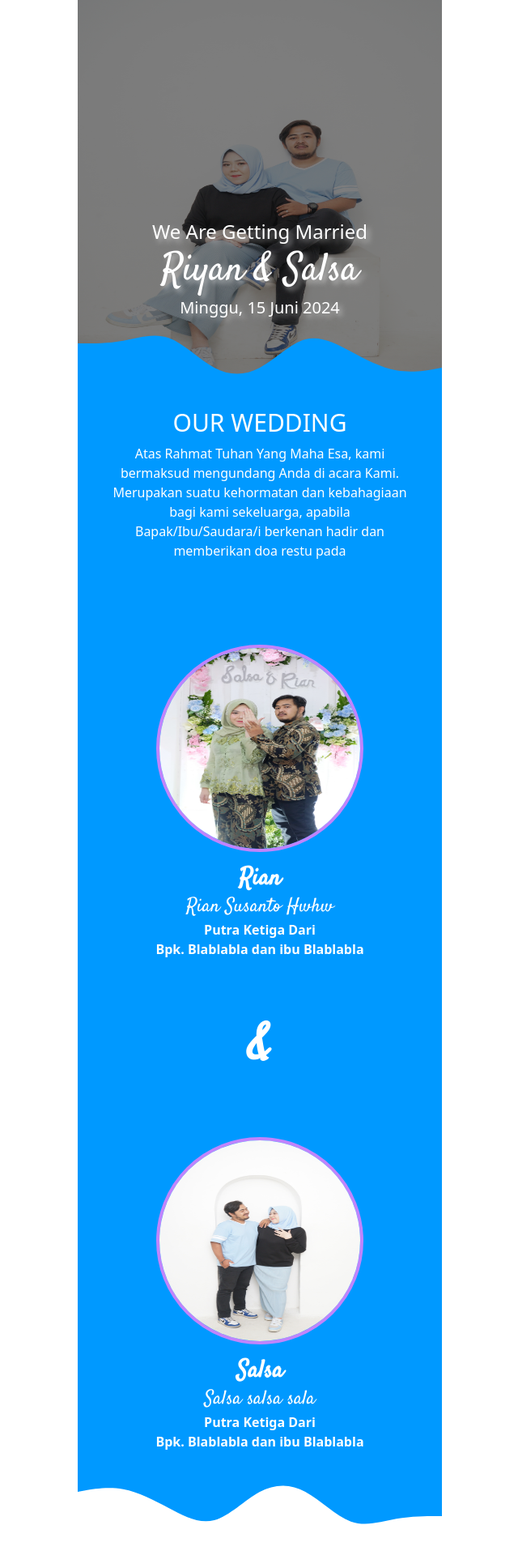
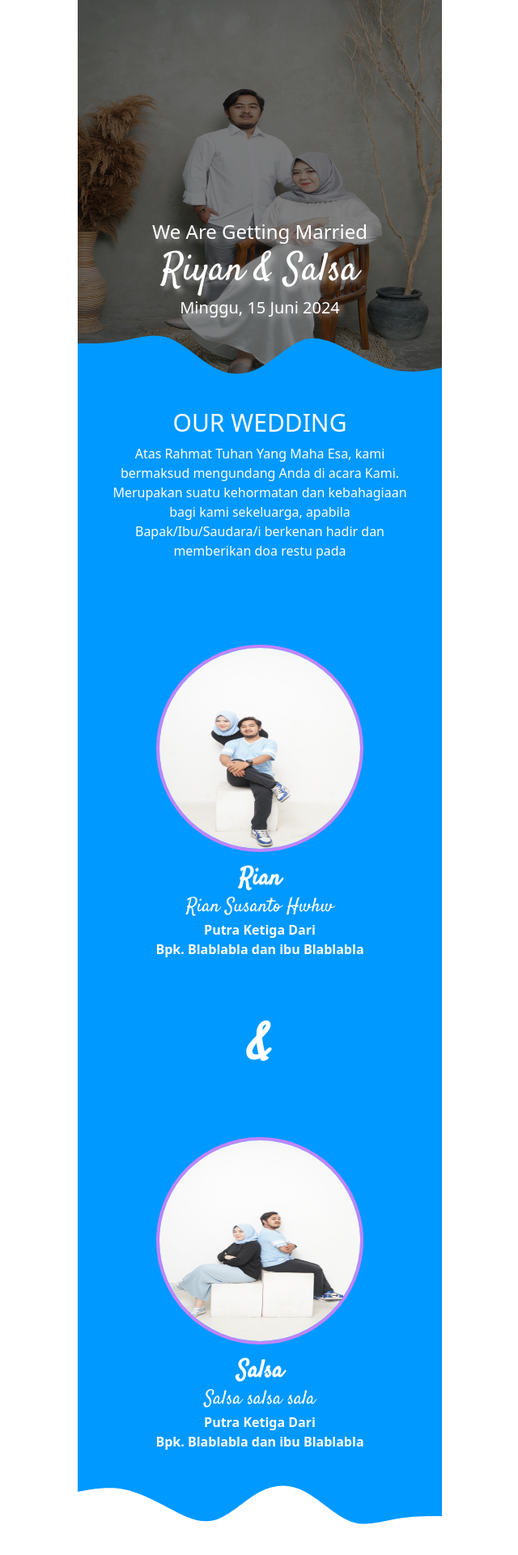
Before and after one commit to fahmiAzizz/nawanglana, a React (Vite) app: page / in a window 1280 px wide. Shown: the top 1920 px of the page at 81% size, without its empty margins (319-959 px from the left). Built offline with nearby package versions, Linux system fonts and the light colour scheme; a web font is replaced by a local one.

Commit message:
memperbaiki gambar v2

```diff
--- a/src/components/Bridge.jsx
+++ b/src/components/Bridge.jsx
@@ -1,4 +1,6 @@
 import React from 'react'
+import bridge1 from "../assets/10.jpg"
+import bridge2 from "../assets/11.jpg"
 
 const Bridge = () => {
     return (
@@ -10,7 +12,7 @@ const Bridge = () => {
                 <p className='text-3xl'>OUR WEDDING</p>
                 <p className=' px-10 py-2'>Atas Rahmat Tuhan Yang Maha Esa, kami bermaksud mengundang Anda di acara Kami. Merupakan suatu kehormatan dan kebahagiaan bagi kami sekeluarga, apabila Bapak/Ibu/Saudara/i berkenan hadir dan memberikan doa restu pada</p>
                 <div>
-                    <img className='mt-24 border-4 border-purple-400  h-64 rounded-full w-64 mx-auto' src="./src/assets/1.jpg" alt="" />
+                    <img className='mt-24 border-4 border-purple-400  h-64 rounded-full w-64 mx-auto' src={bridge1} alt="" />
                     <p className=' mt-4 font-customFont font-bold text-3xl'>Rian</p>
                     <p className=' font-customFont text-2xl'>Rian Susanto Hwhw</p>
                     <p className=' font-semibold'>Putra Ketiga Dari</p>
@@ -20,7 +22,7 @@ const Bridge = () => {
                     <p className='font-customFont text-6xl font-bold'>&</p>
                 </div>
                 <div>
-                    <img className='h-64 border-4 border-purple-400  rounded-full w-64 mx-auto' src="./src/assets/7.jpg" alt="" />
+                    <img className='h-64 border-4 border-purple-400  rounded-full w-64 mx-auto' src={bridge2} alt="" />
                     <p className=' mt-4 font-customFont font-bold text-3xl'>Salsa</p>
                     <p className=' font-customFont text-2xl'>Salsa salsa sala</p>
                     <p className=' font-semibold'>Putra Ketiga Dari</p>
--- a/src/components/Gallery.jsx
+++ b/src/components/Gallery.jsx
@@ -1,5 +1,8 @@
 import React from 'react'
 import gambar1 from "../assets/6.jpg"
+import gambar2 from "../assets/7.jpg"
+import gambar3 from "../assets/8.jpg"
+import gambar4 from "../assets/9.jpg"
 
 const Gallery = () => {
     return (
@@ -11,13 +14,13 @@ const Gallery = () => {
                         <img src={gambar1} alt="" />
                     </div>
                     <div>
-                        <img src="./src/assets/7.jpg" alt="" />
+                        <img src={gambar2} alt="" />
                     </div>
                     <div>
-                        <img src="./src/assets/8.jpg" alt="" />
+                        <img src={gambar3} alt="" />
                     </div>
                     <div>
-                        <img src="./src/assets/9.jpg" alt="" />
+                        <img src={gambar4} alt="" />
                     </div>
                 </div>
             </div>
--- a/src/components/Header.jsx
+++ b/src/components/Header.jsx
@@ -2,6 +2,10 @@ import React from 'react'
 import "react-responsive-carousel/lib/styles/carousel.min.css";
 import { Carousel } from 'react-responsive-carousel'
 // import Countdown from 'react-countdown-simple';
+import gambar1 from "../assets/12.jpg"
+import gambar2 from "../assets/13.jpg"
+import gambar3 from "../assets/14.jpg"
+import gambar4 from "../assets/15.jpg"
 
 const Header = () => {
     return (
@@ -25,13 +29,16 @@ const Header = () => {
                 labels={false}
             >
                 <div >
-                    <img className='h-[500px]' src="./src/assets/4.jpg" />
+                    <img className='h-[500px]' src={gambar1} />
                 </div>
                 <div >
-                    <img className='h-[500px]' src="./src/assets/5.jpg" />
+                    <img className='h-[500px]' src={gambar2} />
                 </div>
                 <div >
-                    <img className='h-[500px]' src="./src/assets/6.jpg" />
+                    <img className='h-[500px]' src={gambar3} />
+                </div>
+                <div >
+                    <img className='h-[500px]' src={gambar4} />
                 </div>
             </Carousel>
         </div>
```
